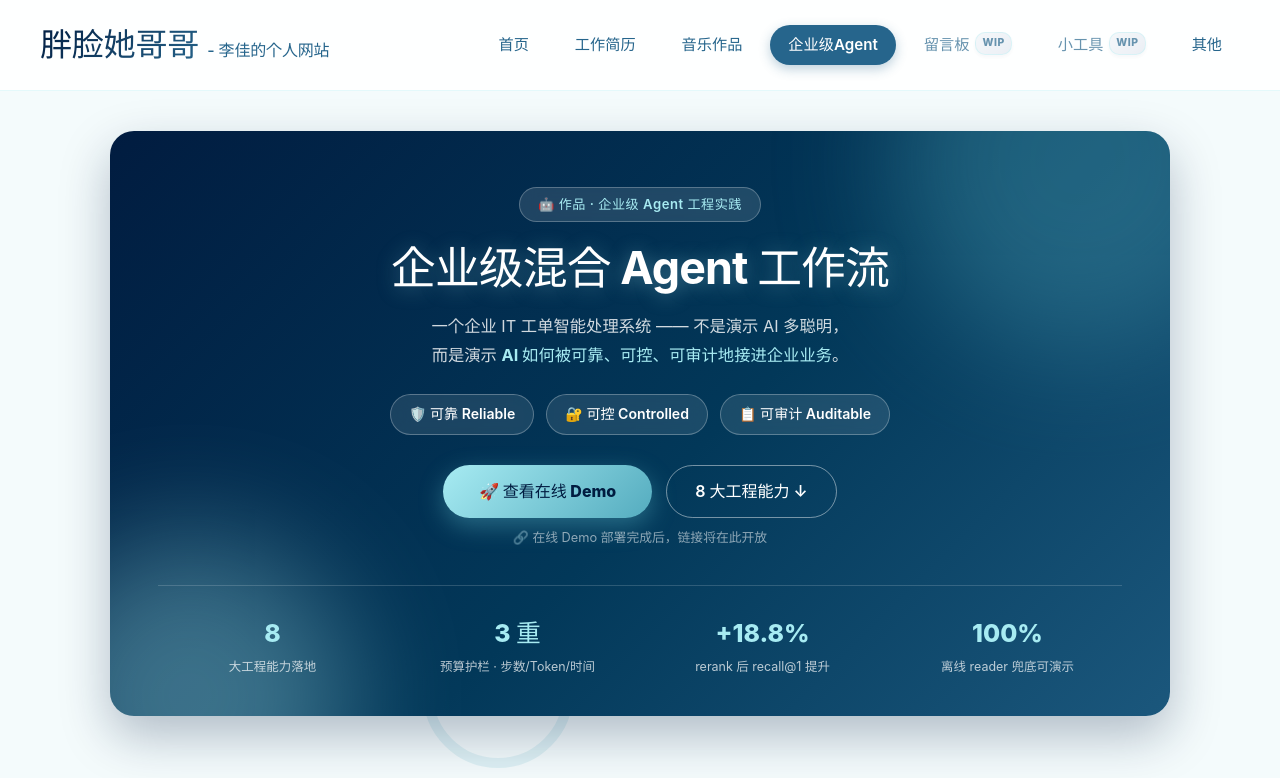
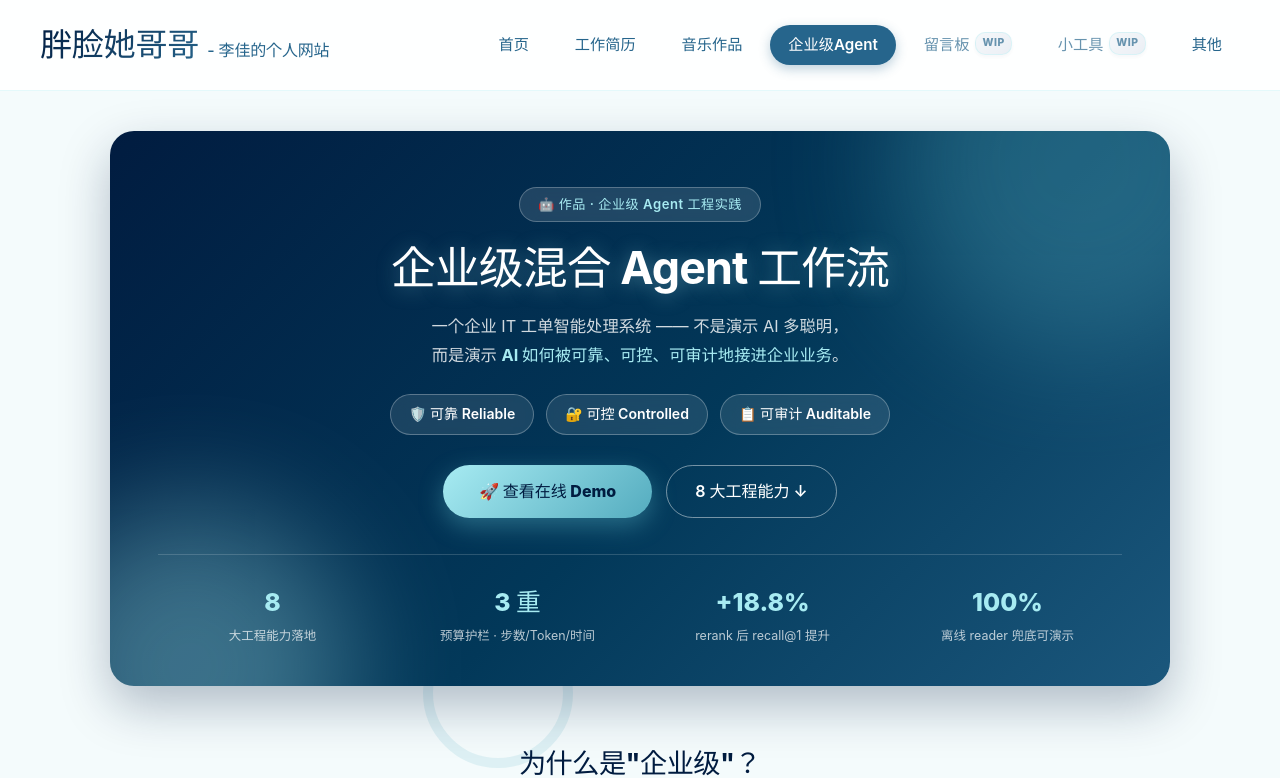
Before and after one commit to XiaoguaiXiaowai/pangliantagege, a Vue app in the folder frontend/: page /agent-workflow in a window 1280 px wide. Shown: the top 778 px of the page. Built offline with nearby package versions, Linux system fonts and the light colour scheme.

Commit message:
chore(frontend): 更新项目演示地址并移除占位提示文本
替换原占位演示地址为实际地址，移除对应的提示逻辑与CSS样式

```diff
--- a/frontend/src/views/AgentWorkflowView.vue
+++ b/frontend/src/views/AgentWorkflowView.vue
@@ -23,10 +23,9 @@ echarts.use([
 ])
 
 // ============================================================
-// 作品在线地址（占位）—— 部署上线后只需改这一行
+// 作品在线地址
 // ============================================================
-const PROJECT_URL = 'https://your-demo.example.com'
-const isUrlPlaceholder = /your-demo|example\.com|待定|todo/i.test(PROJECT_URL)
+const PROJECT_URL = 'https://playground.pangliantagege.top'
 
 // ---------------- 三大支柱 ----------------
 const pillars = [
@@ -327,7 +326,6 @@ onBeforeUnmount(() => {
         </a>
         <a class="btn-ghost" href="#capabilities">8 大工程能力 ↓</a>
       </div>
-      <p v-if="isUrlPlaceholder" class="hero-hint">🔗 在线 Demo 部署完成后，链接将在此开放</p>
 
       <div class="hero-stats">
         <div class="stat">
@@ -578,14 +576,6 @@ onBeforeUnmount(() => {
   background: rgba(255, 255, 255, 0.12);
   color: #fff;
   opacity: 1;
-}
-
-.hero-hint {
-  position: relative;
-  z-index: 1;
-  margin: 10px 0 0;
-  font-size: 0.8rem;
-  color: rgba(255, 255, 255, 0.55);
 }
 
 .hero-stats {
```
